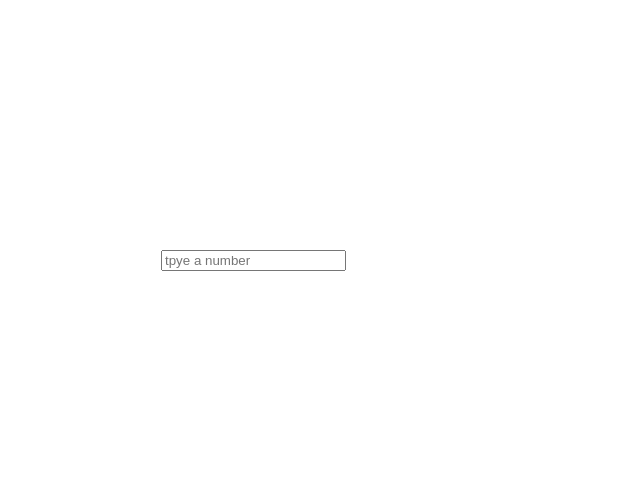
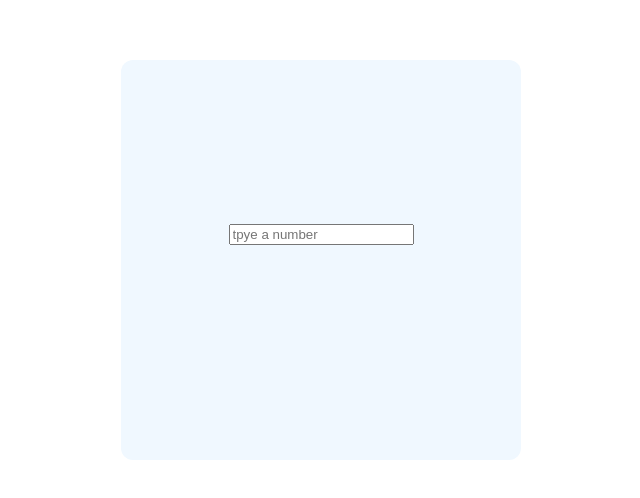
Before and after one commit to IanFelipe215/ES_pokeReact, a React (Vite) app in the folder pokeJS/: page / in a window 1280 px wide. Shown: the part 140-638 px from the top of the page, without its empty margins (319-959 px from the left). Built offline with nearby package versions, Linux system fonts and the light colour scheme.

Commit message:
Inseri useEffect

```diff
--- a/pokeJS/src/App.css
+++ b/pokeJS/src/App.css
@@ -1,12 +1,26 @@
-#root {
-  max-width: 1280px;
-  margin: 0 auto;
-  padding: 2rem;
-  text-align: center;
+body{
+  display: flex;
+  /* flex-direction: column; */
+  justify-content: center;
 }
 
-body{
-  max-height: 500px;
+h2{
+  color: black;
+  margin-top: 10px;
+}
+
+main{
   display: flex;
-  /* flex-direction: column; */
+  flex-direction: column;
+  place-items: center;
+  justify-content: center;
+
+  background-color: aliceblue;
+  border-radius: 3%;
+  width: 400px;
+  height: 400px;
 }
+
+.img{
+  /* padding: 2rem; */
+}
--- a/pokeJS/src/App.tsx
+++ b/pokeJS/src/App.tsx
@@ -1,41 +1,59 @@
-import { useState } from 'react'
-import reactLogo from './assets/react.svg'
-import viteLogo from '/vite.svg'
+import { useEffect, useState } from 'react'
 import axios from 'axios'
 import './App.css'
 
 
 function PokemonDetails() {
-  const [pokeNum,setpokeNum] = useState()
-  const [conteudo,setConteudo] = useState()
 
-  // function bola(){
-    //   const entrada = document.getElementById('num')
-    //   // console.log(entrada.value)
-    //   return setpokeNum(entrada.value)
-    // }
+  const [img,setImg] = useState()
+  const [input,setInput] = useState('')
+  const [pokeName,setPokeName] = useState('')
 
-    async function resposta(){
+  useEffect(() =>{
+    if (input){
+      resposta()
+    }else{
+      setInput('')
+      setPokeName('')
+      setImg(undefined)
+    }
+  },[input])
 
-      try{
+  async function resposta(){
+    try{
       const entrada = document.getElementById('num').value
+      setInput(entrada)
       // setpokeNum(entrada.value)
       // console.log(typeof(entrada.value))
-      const response = await axios.get('https://pokeapi.co/api/v2/pokemon/'+entrada)
+      const response = await axios.get('https://pokeapi.co/api/v2/pokemon/'+input)
       // console.log(response.data.name)
       // console.log(response.data.sprites.front_default)
-      setConteudo(response.data.sprites.front_default)
+      if(0< entrada && entrada <= 1010){
+        setPokeName(response.data.name)
+        setImg(response.data.sprites.front_default)
+      }
     }catch (error){
       console.log(error)
     }
-
   }
 
   return (
     <>
     <body>
-      <input type="" id='num' placeholder='tpye a number' onChange={resposta}/>
-      <img src={conteudo} alt="" />
+
+      <main>
+
+      <div>
+        <input type="" id='num' placeholder='tpye a number' onChange={resposta}/>
+      </div>
+      <h2>{pokeName}</h2>
+      <div className='img'>
+      <img src={img} alt="" />
+      </div>
+
+      </main>
+
+
     </body>
     </>
   )
```
